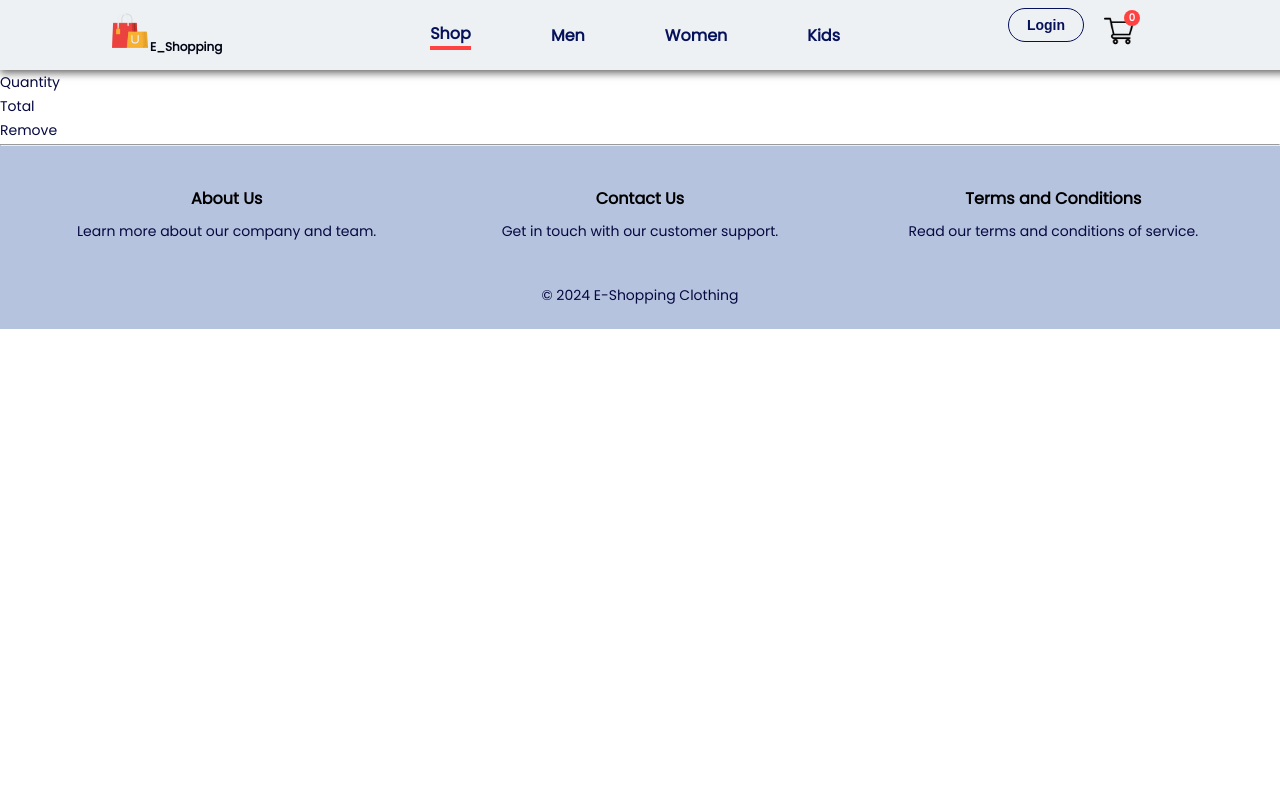
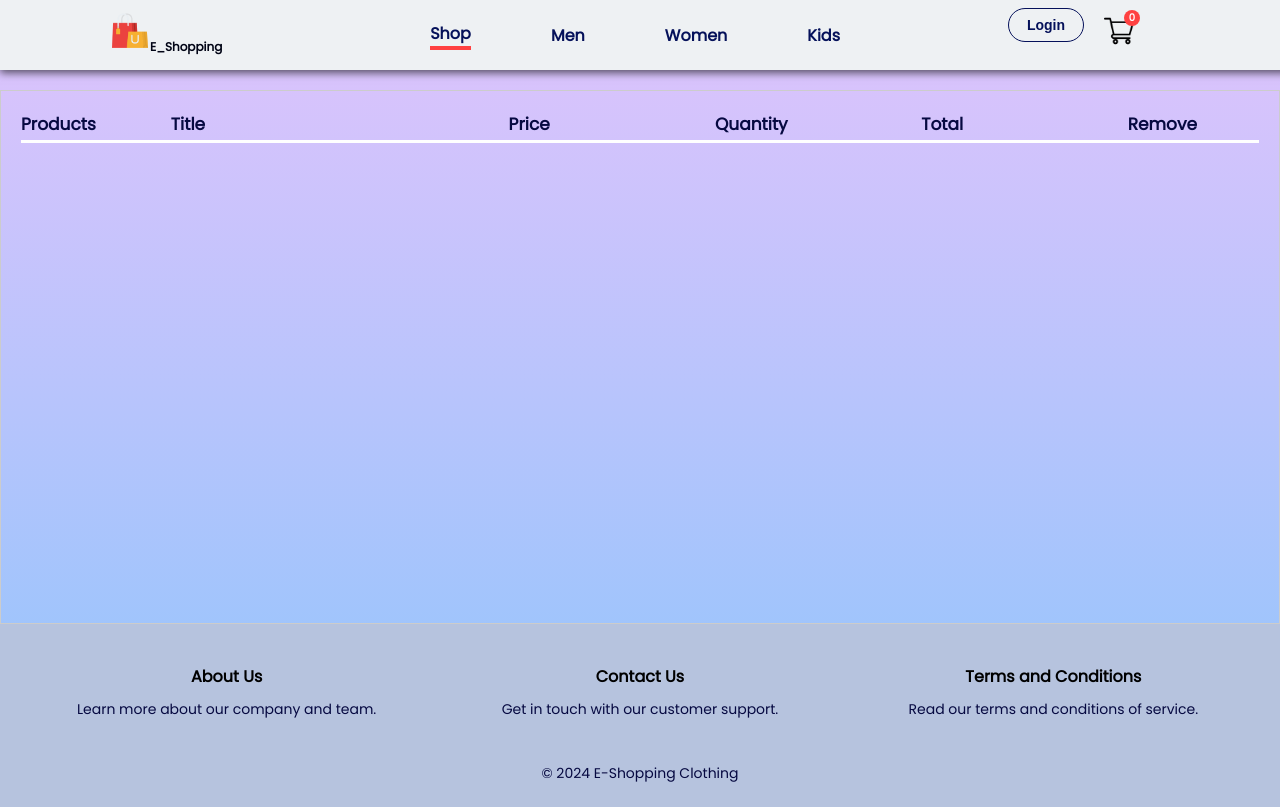
Before and after one commit to sithumjee/E_SHOPPING, a React (Create React App) app in the folder frontend/: page /cart in a window 1280 px wide. Built offline with nearby package versions, Linux system fonts and the light colour scheme.

Commit message:
cart css

```diff
--- a/frontend/src/Components/CardItems/CardItems.css
+++ b/frontend/src/Components/CardItems/CardItems.css
@@ -0,0 +1,55 @@
+.carditems {
+  margin-top: 20px;
+  border: 1px solid #ccc;
+  padding: 20px;
+  padding-bottom: 60vh;
+}
+
+.carditems hr {
+  height: 3px;
+  background: white;
+  border: none;
+}
+
+.cartitems-format-main {
+  display: grid;
+  grid-template-columns: 0.5fr 2fr 1fr 1fr 1fr 1fr;
+  align-items: center;
+  gap: 75px;
+  color: blue;
+}
+
+.cartitems-format-main p {
+  font-size: 17px;
+  font-weight: bolder;
+}
+
+.carditemImg {
+  height: 70px;
+}
+
+.carditems-format {
+  display: grid;
+  grid-template-columns: 0.5fr 2fr 1fr 1fr 1fr 1fr;
+  align-items: center;
+  gap: 75px;
+  color: blue;
+  font-size: 17px;
+}
+
+.remove-icon {
+  cursor: pointer;
+  padding: 3px;
+  margin-left: 25px;
+  box-shadow: 0px 0px 5px 0px rgba(252, 7, 7, 1);
+}
+
+.totalprice {
+  font-size: 17px;
+  font-weight: bolder;
+}
+
+.carditem-quantity {
+  background-color: #9298c1;
+  color: rgb(6, 12, 134);
+}
--- a/frontend/src/Components/CardItems/CardItems.jsx
+++ b/frontend/src/Components/CardItems/CardItems.jsx
@@ -24,12 +24,15 @@ const CardItems = () => {
               <div className="carditems-format">
                 <img className="carditemImg" src={item.image} alt="Product" />
                 <p>{item.name}</p>
-                <p>Rs {item.new_price}(</p>
+                <p>Rs {item.new_price}</p>
                 <button className="carditem-quantity">
                   {cartItems[item.id]}
                 </button>
-                <p>{item.new_price * cartItems[item.id]}</p>
+                <p className="totalprice">
+                  Rs {item.new_price * cartItems[item.id]}
+                </p>
                 <img
+                  className="remove-icon"
                   src={remove_icon}
                   alt="Remove"
                   onClick={() => {
--- /dev/null
+++ b/frontend/src/Pages/CSS/Cart.css
@@ -0,0 +1,4 @@
+.cartdiv {
+  background-image: linear-gradient(0deg, #8ec5fc 0%, #e0c3fc 100%);
+  padding-top: 70px;
+}
--- a/frontend/src/Pages/Cart.jsx
+++ b/frontend/src/Pages/Cart.jsx
@@ -1,10 +1,11 @@
 import React from "react";
 import Footer from "../Components/Footer/Footer";
 import CardItems from "../Components/CardItems/CardItems";
+import "./CSS/Cart.css";
 
 export default function Cart() {
   return (
-    <div>
+    <div className="cartdiv">
       <CardItems />
       <Footer />
     </div>
```
